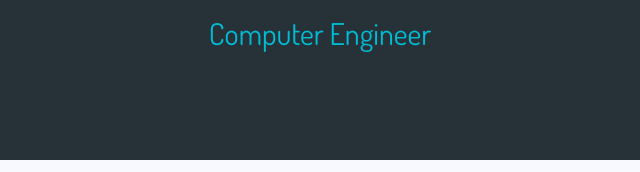
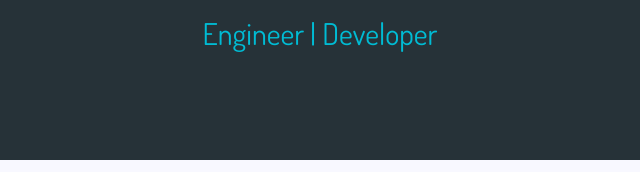
Before and after one commit to abhilash156/abhilash156.github.io, a plain HTML site: page index.html in a window 1280 px wide. Shown: the part 252-424 px from the top of the page, 320-960 px from the left. Drawn offline with Linux system fonts and the light colour scheme.

Commit message:
Minor Changes

```diff
--- a/index.html
+++ b/index.html
@@ -32,7 +32,10 @@
 
 <div id="home" class="container-fluid text-center">
     <h1>ABHILASH KADUPATIL</h1>
-    <h2>Computer Engineer</h2>
+    <h2>Engineer | Developer</h2>
+</div>
+
+
 </div>
 </body>
 </html>
```
